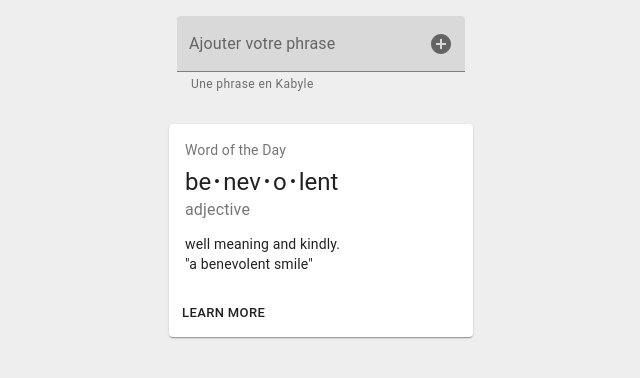
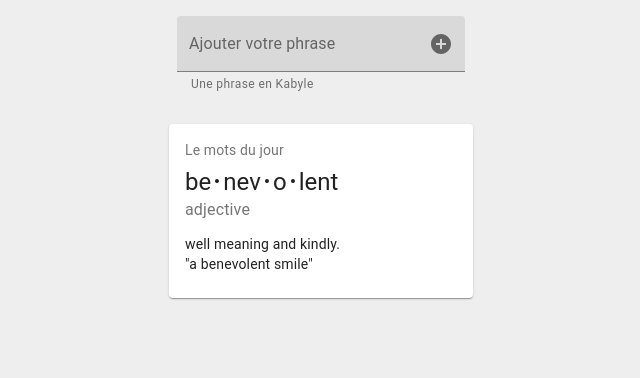
Before and after one commit to anzart/react-materialui, a React (Create React App) app: page / in a window 1280 px wide. Shown: the top 378 px of the page, without its empty margins (319-959 px from the left). Built offline with nearby package versions, Linux system fonts and the light colour scheme.

Commit message:
Structured

```diff
--- a/src/App.js
+++ b/src/App.js
@@ -1,59 +1,8 @@
 import React from "react";
-import { makeStyles } from "@material-ui/core/styles";
-import TextField from "@material-ui/core/TextField";
-import InputAdornment from "@material-ui/core/InputAdornment";
-import IconButton from "@material-ui/core/IconButton";
-import { AddCircle } from "@material-ui/icons";
-import SimpleCard from "./Card";
+import { FilledTextFields } from "./Components";
 
-const useStyles = makeStyles((theme) => ({
-  container: {
-    maxWidth: 500,
-    display: "flex",
-    flexFlow: "column wrap"
-  },
-  textField: {
-    marginLeft: theme.spacing(1),
-    marginRight: theme.spacing(1)
-  }
-}));
+function App() {
+  return <FilledTextFields />;
+}
 
-export default function FilledTextFields() {
-  const classes = useStyles();
-  const [values, setValues] = React.useState({
-    phrase: ""
-  });
-  console.log(values.phrase);
-  const handleChange = (prop) => (event) => {
-    setValues({ ...values, [prop]: event.target.value });
-  };
-
-  return (
-    <>
-      <form className={classes.container} noValidate autoComplete="off">
-        <TextField
-          id="filled-textarea"
-          label="Ajouter votre phrase"
-          placeholder="Phrase..."
-          className={classes.textField}
-          value={values.phrase}
-          onChange={handleChange("phrase")}
-          margin="normal"
-          variant="filled"
-          helperText="Une phrase en Kabyle"
-          InputProps={{
-            endAdornment: (
-              <InputAdornment position="end">
-                <IconButton className={classes.content} edge="end" aria-label="Toggle password visibility">
-                  <AddCircle className={classes.icon} />
-                </IconButton>
-              </InputAdornment>
-            )
-          }}
-        />
-      </form>
-      <h1>{values.phrase}</h1>
-      <SimpleCard />
-    </>
-  );
-}
+export default App;
--- a/src/Card.js
+++ b/src/Components/Card.js
@@ -1,9 +1,7 @@
 import React from "react";
 import { makeStyles } from "@material-ui/core/styles";
 import Card from "@material-ui/core/Card";
-import CardActions from "@material-ui/core/CardActions";
 import CardContent from "@material-ui/core/CardContent";
-import Button from "@material-ui/core/Button";
 import Typography from "@material-ui/core/Typography";
 
 const useStyles = makeStyles({
@@ -31,7 +29,7 @@ function SimpleCard() {
     <Card className={classes.card}>
       <CardContent>
         <Typography className={classes.title} color="textSecondary" gutterBottom>
-          Word of the Day
+          Le mots du jour
         </Typography>
         <Typography variant="h5" component="h2">
           be
@@ -49,9 +47,6 @@ function SimpleCard() {
           {'"a benevolent smile"'}
         </Typography>
       </CardContent>
-      <CardActions>
-        <Button size="small">Learn More</Button>
-      </CardActions>
     </Card>
   );
 }
--- /dev/null
+++ b/src/Components/TextField.js
@@ -0,0 +1,61 @@
+import React from "react";
+import { makeStyles } from "@material-ui/core/styles";
+import TextField from "@material-ui/core/TextField";
+import InputAdornment from "@material-ui/core/InputAdornment";
+import IconButton from "@material-ui/core/IconButton";
+import { AddCircle } from "@material-ui/icons";
+import SimpleCard from "./Card";
+
+const useStyles = makeStyles((theme) => ({
+  container: {
+    maxWidth: 500,
+    display: "flex",
+    flexFlow: "column wrap"
+  },
+  textField: {
+    marginLeft: theme.spacing(1),
+    marginRight: theme.spacing(1)
+  }
+}));
+
+function FilledTextFields() {
+  const classes = useStyles();
+  const [values, setValues] = React.useState({
+    phrase: ""
+  });
+  console.log(values.phrase);
+  const handleChange = (prop) => (event) => {
+    setValues({ ...values, [prop]: event.target.value });
+  };
+
+  return (
+    <>
+      <form className={classes.container} noValidate autoComplete="off">
+        <TextField
+          id="filled-textarea"
+          label="Ajouter votre phrase"
+          placeholder="Phrase..."
+          className={classes.textField}
+          value={values.phrase}
+          onChange={handleChange("phrase")}
+          margin="normal"
+          variant="filled"
+          helperText="Une phrase en Kabyle"
+          InputProps={{
+            endAdornment: (
+              <InputAdornment position="end">
+                <IconButton className={classes.content} edge="end" aria-label="Toggle password visibility">
+                  <AddCircle className={classes.icon} />
+                </IconButton>
+              </InputAdornment>
+            )
+          }}
+        />
+      </form>
+      <h1>{values.phrase}</h1>
+      <SimpleCard />
+    </>
+  );
+}
+
+export default FilledTextFields;
--- /dev/null
+++ b/src/Components/index.js
@@ -0,0 +1,2 @@
+export { default as SimpleCard } from "./Card";
+export { default as FilledTextFields } from "./TextField";
```
